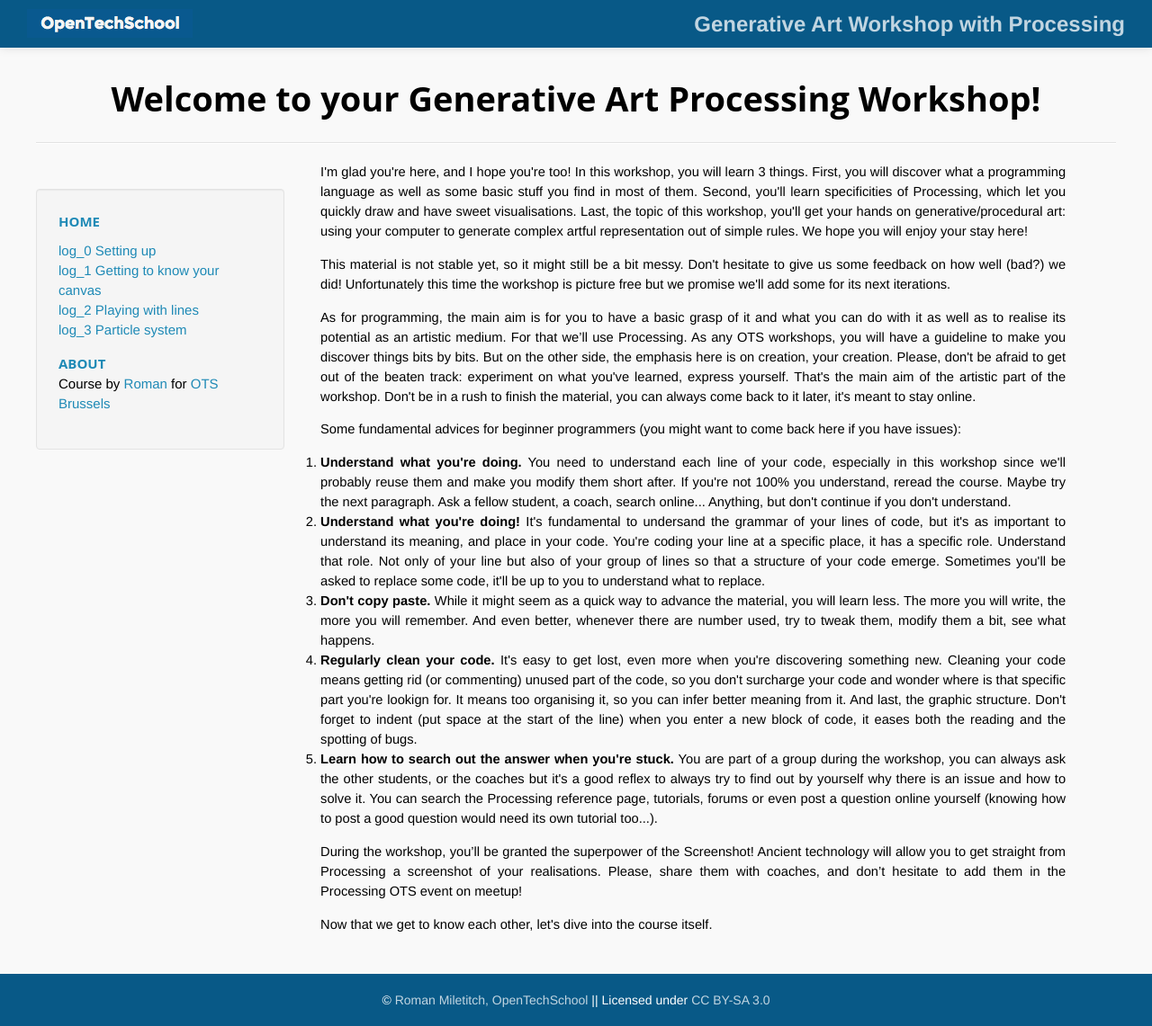
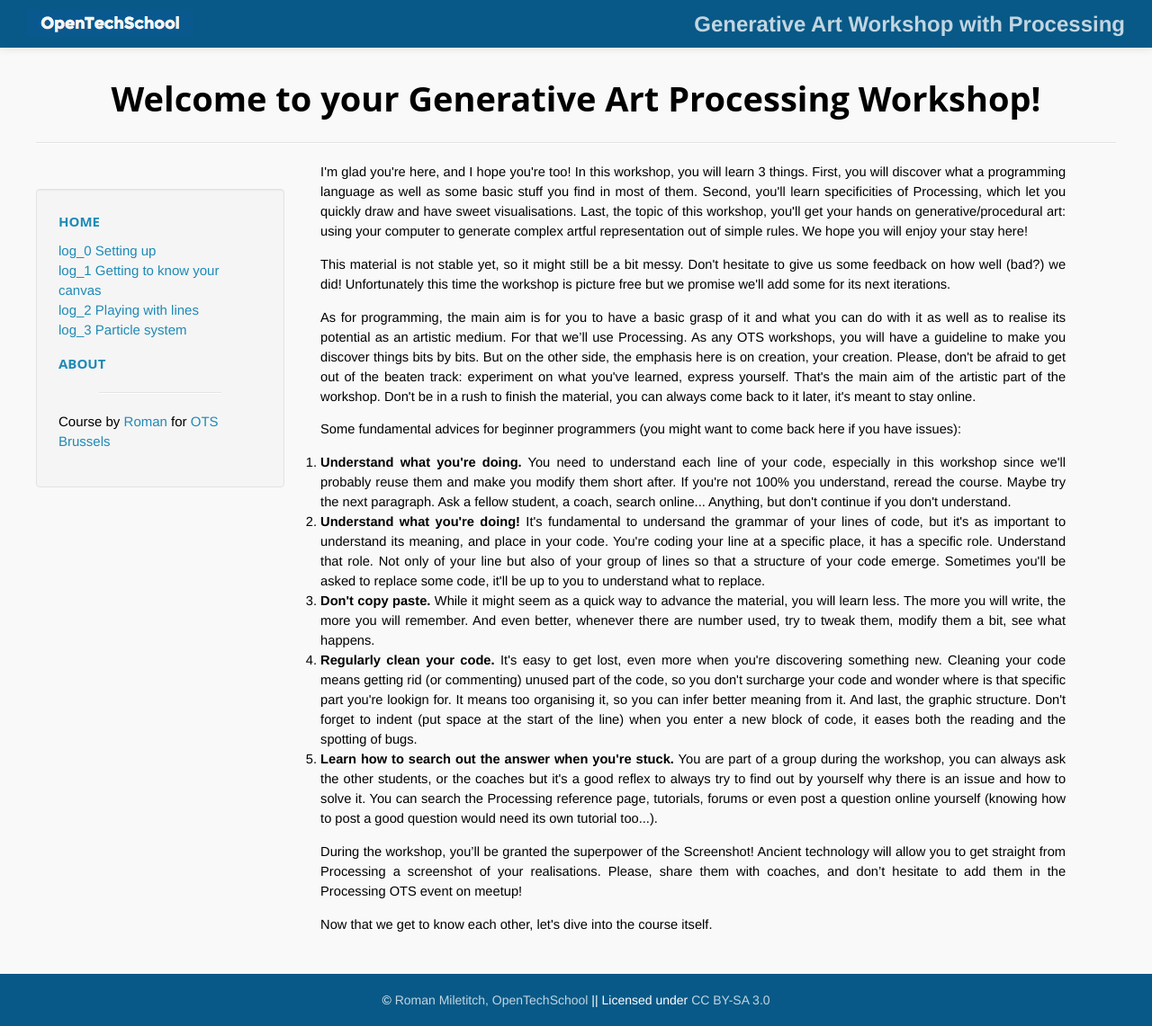
Before and after one commit to OpenTechSchool-Brussels/generative-art-with-processing, a Jekyll site: the page built from index.html, in a window 1280 px wide. Shown: the whole page at 90% size. Built offline with Jekyll 4.4.1, drawn with Linux system fonts in a browser that asks for light colours; Markdown is read by kramdown in place of the engine named in the settings.

Commit message:
Update default.html

```diff
--- a/_layouts/default.html
+++ b/_layouts/default.html
@@ -37,6 +37,7 @@
             </ul>
 
             <a href="{{ site.baseurl }}/about.html">About</a>
+	    <center><hr width="60%"/></center>
             <p class="madeBy">
                 Course by {% for author in site.data.authors %} <a href="{{ site.baseurl }}/about.html#{{ author.firstname }}"> {{ author.firstname }} </a> {% unless forloop.last %} & {% endunless %} {% endfor %} for <a href="http://www.opentechschool.org/brussels/">OTS Brussels</a>
             </p>
```
